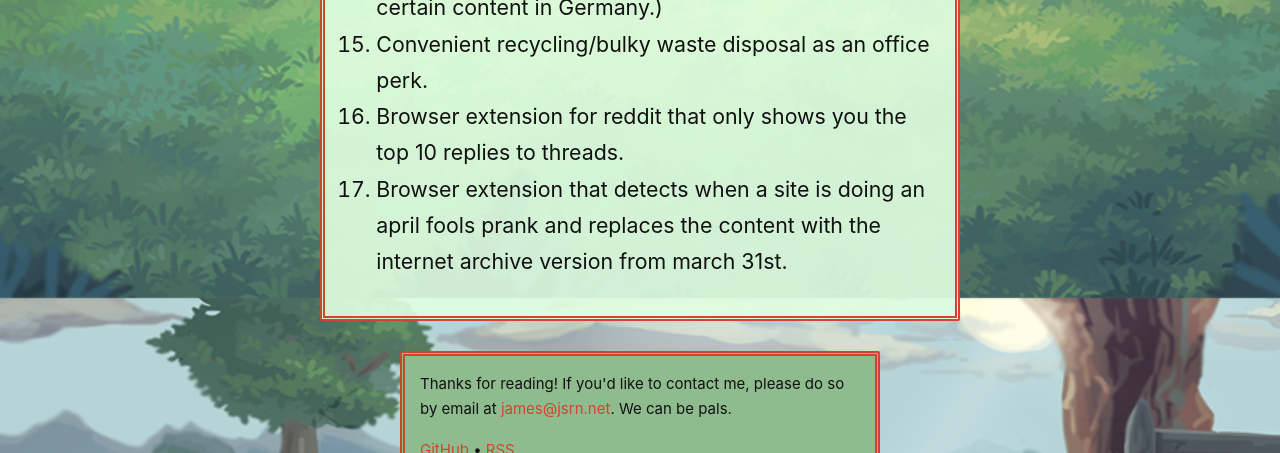
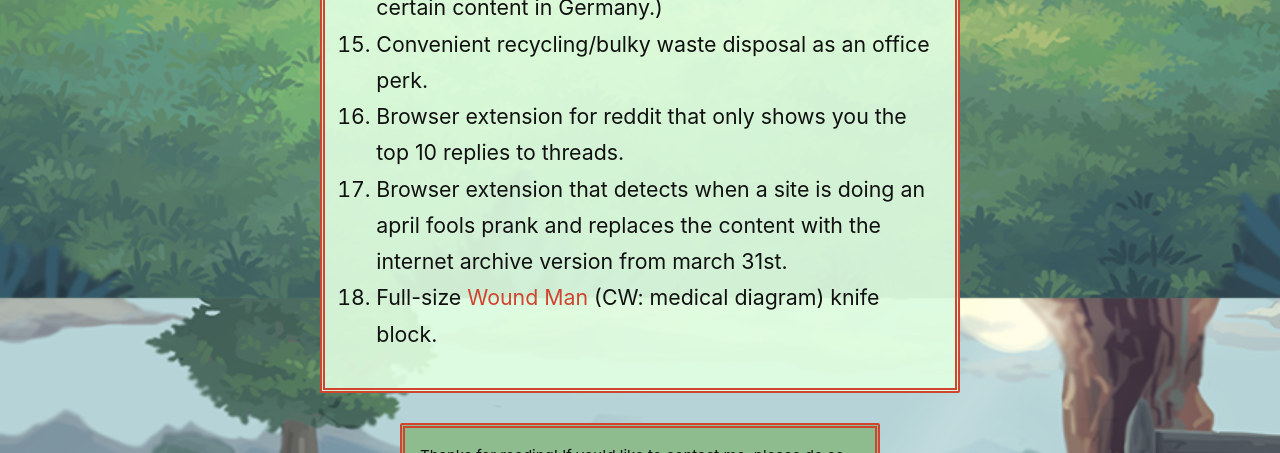
Before and after one commit to jsrn/jsrn.github.io, a Jekyll site: the page built from pitch.md, in a window 1280 px wide and 900 px high, scrolled down 1502 px, cut to the strip 0-453 px from the top of the window. Built offline with Jekyll 4.4.1, drawn with Linux system fonts in a browser that asks for light colours.

Commit message:
wound man knife block

```diff
--- a/pitch.md
+++ b/pitch.md
@@ -20,3 +20,4 @@ title: My brilliant ideas at no cost to you, the reader
 15. Convenient recycling/bulky waste disposal as an office perk.
 16. Browser extension for reddit that only shows you the top 10 replies to threads.
 17. Browser extension that detects when a site is doing an april fools prank and replaces the content with the internet archive version from march 31st.
+18. Full-size [Wound Man](https://en.wikipedia.org/wiki/Wound_Man) (CW: medical diagram) knife block.
```
